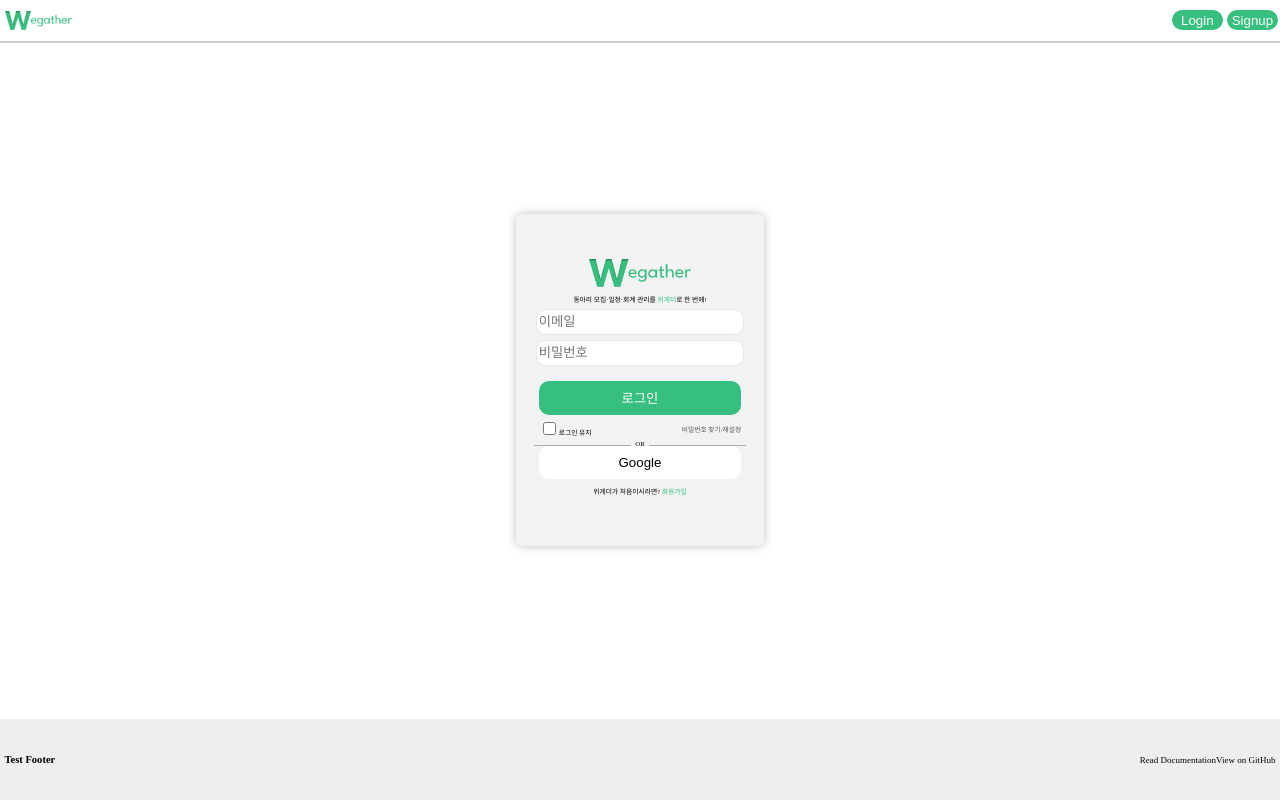
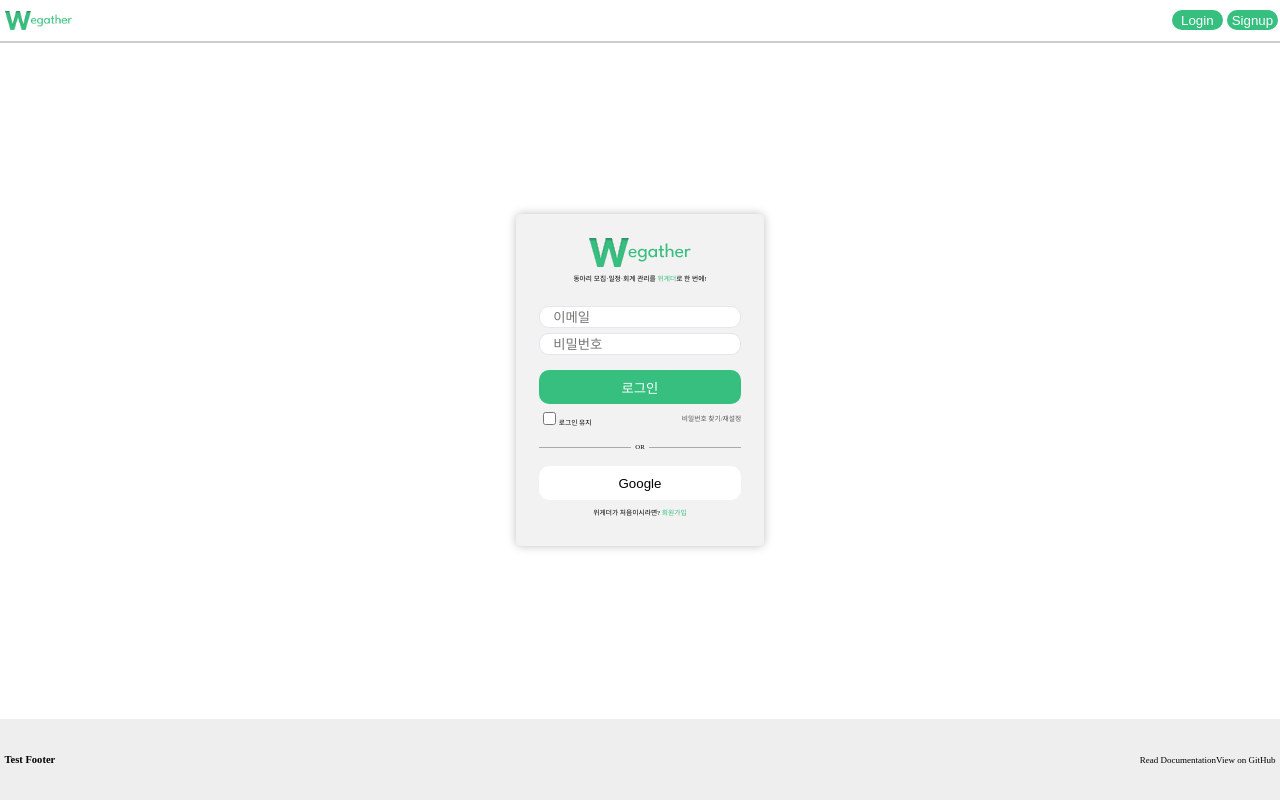
Before and after one commit to We-Gather/wegather-client, a Next.js app: page /login in a window 1280 px wide. Built offline with nearby package versions, Linux system fonts and the light colour scheme.

Commit message:
refactor: login 모달 고정값 제거, 간격 수정

```diff
--- a/src/pages/login/index.tsx
+++ b/src/pages/login/index.tsx
@@ -5,12 +5,14 @@ import Image from 'next/image';
 import Link from 'next/link';
 import {
 	ErrorMessage,
+	HorizonWrapper,
 	ImageWrapper,
 	LoginContainerDiv,
 	LoginInput,
 	RowWrapper,
 	StyledForm,
 	StyledP,
+	UpperDescription,
 	WegatherTextSpan,
 } from './style';
 import HorizonLine from '@/components/HorizonLine';
@@ -49,15 +51,15 @@ export default function Login(): JSX.Element {
 		<LoginContainerDiv>
 			<StyledForm onSubmit={handleSubmit}>
 				<ImageWrapper>
-					<Image src="/wegather_logo.png" fill alt="logo" />
+					<Image src="/Logo/wegather.svg" fill alt={''}/>
 				</ImageWrapper>
-				<StyledP>
+				<UpperDescription>
 					동아리 모집·일정·회계 관리를{' '}
 					<Link href="/" style={{ textDecoration: 'none' }}>
 						<WegatherTextSpan>위게더</WegatherTextSpan>
 					</Link>
 					로 한 번에!
-				</StyledP>
+				</UpperDescription>
 				<LoginInput
 					type="text"
 					value={loginInfo.email}
@@ -94,7 +96,9 @@ export default function Login(): JSX.Element {
 						비밀번호 찾기/재설정
 					</Link>
 				</RowWrapper>
-				<HorizonLine text="OR" />
+        <HorizonWrapper>
+  				<HorizonLine text="OR" />
+        </HorizonWrapper>
 				<SocialLoginButton text="Google" type="submit" />
 				<StyledP>
 					위게더가 처음이시라면?{' '}
--- a/src/pages/login/style.tsx
+++ b/src/pages/login/style.tsx
@@ -17,13 +17,17 @@ export const WegatherTextSpan = styled.span`
   color: #36BF7F;
 `;
 
+export const UpperDescription = styled.p`
+  margin-bottom: 2.5rem;
+  font-size: 0.75rem;
+`;
 export const StyledP = styled.p`
   margin-bottom: 0.5rem;
   font-size: 0.75rem;
 `;
-
 export const StyledForm = styled.form`
-  justify-content: center;
+  width: 22.5rem;
+	justify-content: center;
   align-items: center;
   place-content: center;
   display: flex;
@@ -31,7 +35,7 @@ export const StyledForm = styled.form`
 `;
 
 export const RowWrapper= styled.div`
-  width: 22.5rem;
+	width: 100%;
   display: flex;
   margin: 0.5rem;
   font-size: 0.75rem;
@@ -42,7 +46,7 @@ export const RowWrapper= styled.div`
 
 export const ErrorMessage = styled.span`
   color: red;
-  width: 22.5rem;
+	width: 100%;
   margin-bottom: 0.5rem;
   text-align: left;;
   font-size: 0.6rem;
@@ -50,11 +54,13 @@ export const ErrorMessage = styled.span`
 
 export const LoginInput = styled.input`
   display: flex;
-  width: 22.5rem;
+	width: 100%;
   height: 2.5rem;
+	box-sizing : border-box;
   align-items: center;
   flex-shrink: 0;
-
+	padding: 0 0 0 1.5rem;
+  /* padding-left: 1.5rem; */
   border: 1px solid #e5e7eb;
   border-radius: 10px;
   margin-bottom: 0.5rem;
@@ -64,7 +70,10 @@ export const LoginInput = styled.input`
   }
 
 `;
-
+export const HorizonWrapper = styled.div`
+	width: 100%;
+	margin: 1.5rem 0 2rem 0;
+`
 export const ImageWrapper = styled.div`
   width: 11.25rem;
   height: 3.17456rem;
```
Also changed, not shown: public/Logo/wegather.svg (added).
